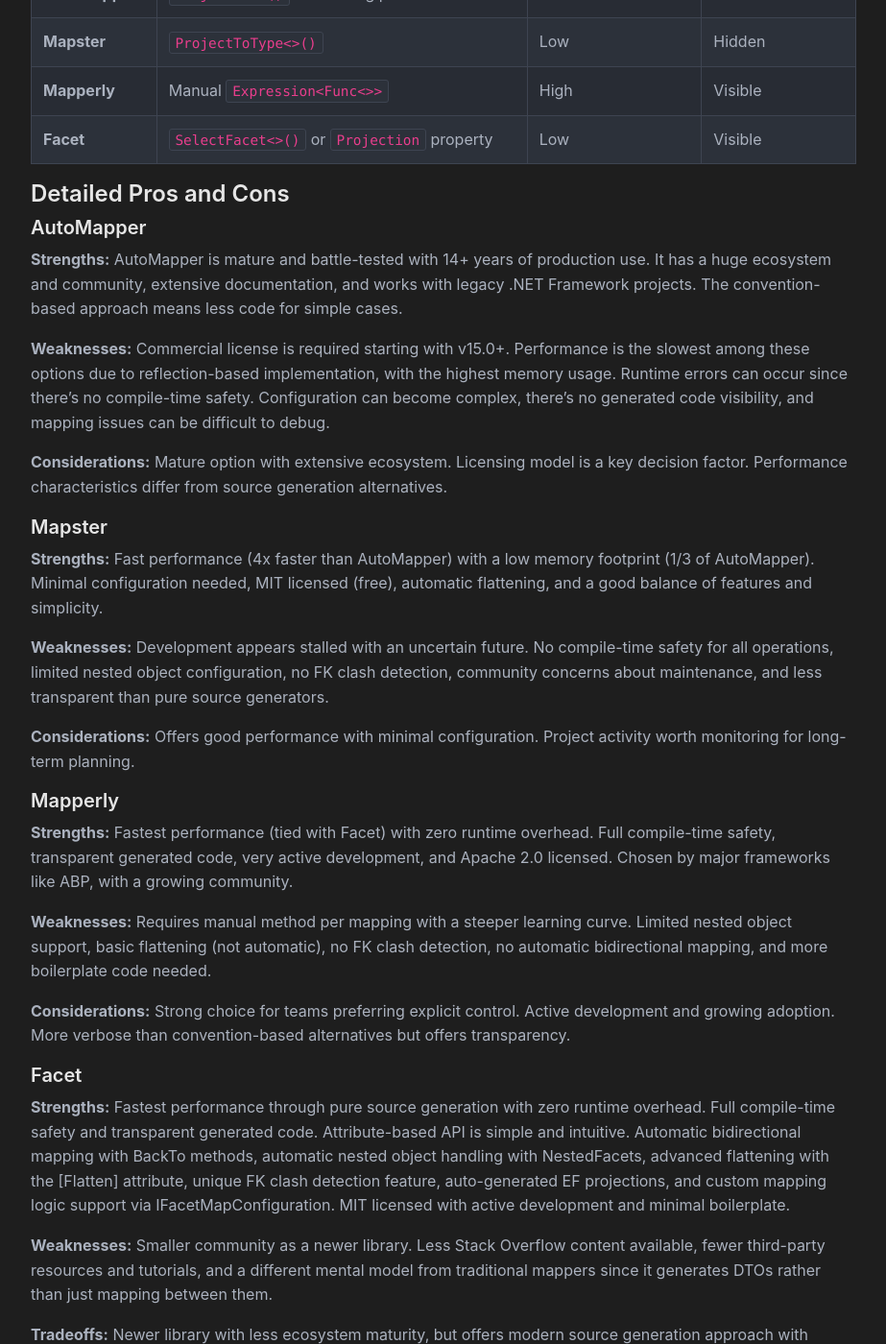
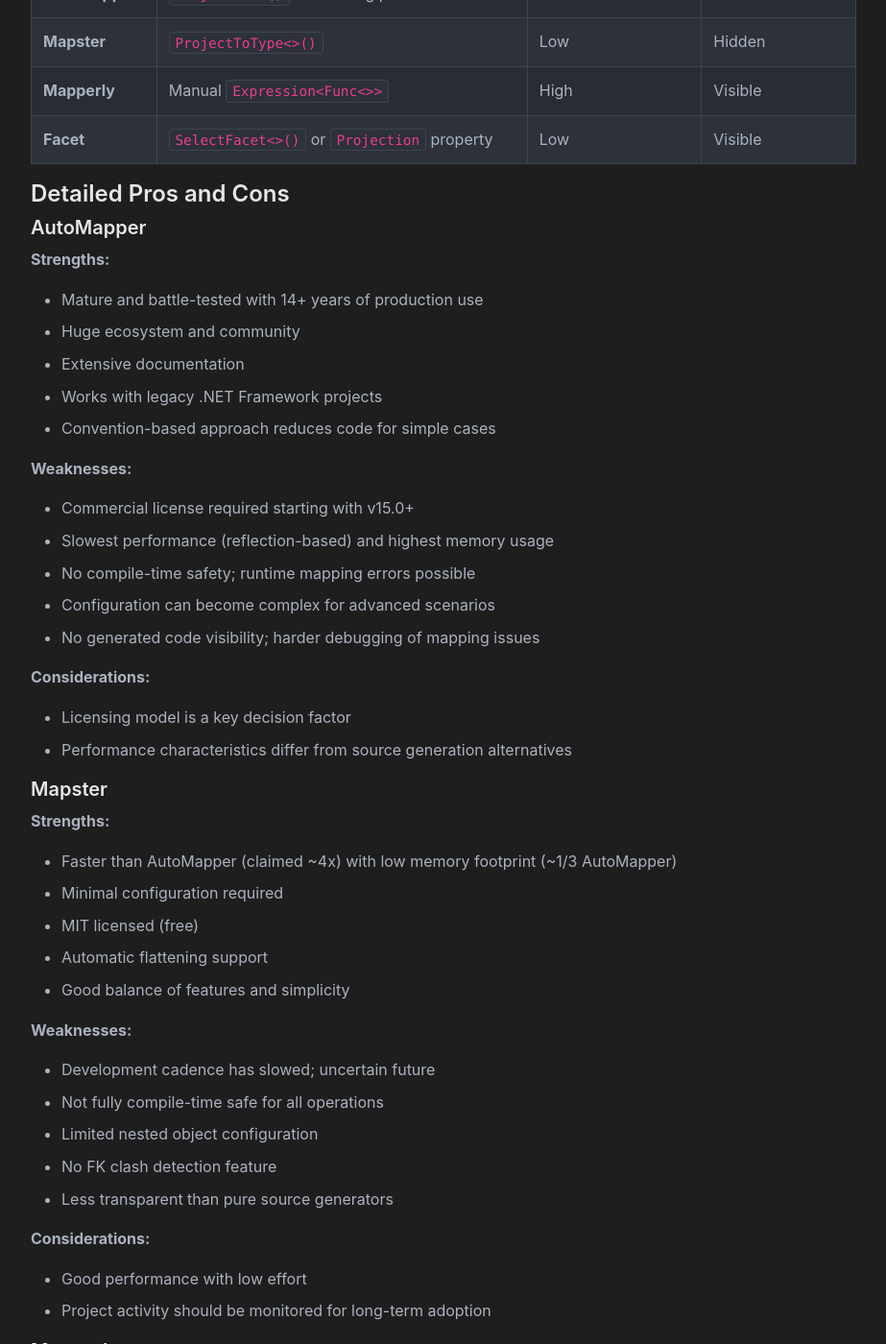
Before and after one commit to Tim-Maes/Tim-Maes.github.io, a Jekyll site: the page built from _posts/2025-11-07-dotnet-mappers-in-2025.md, in a window 1280 px wide and 1400 px high, scrolled down 5172 px. Shown: the whole window at 96% size, without its empty margins (178-1101 px from the left). Built offline with Jekyll 4.4.1, drawn with Linux system fonts in a browser that asks for light colours; some of the changed text lies outside the part shown.

Commit message:
formatting

```diff
--- a/_posts/2025-11-07-dotnet-mappers-in-2025.md
+++ b/_posts/2025-11-07-dotnet-mappers-in-2025.md
@@ -144,35 +144,89 @@
 
 ### AutoMapper
 
-**Strengths:** AutoMapper is mature and battle-tested with 14+ years of production use. It has a huge ecosystem and community, extensive documentation, and works with legacy .NET Framework projects. The convention-based approach means less code for simple cases.
+**Strengths:**
+- Mature and battle-tested with 14+ years of production use
+- Huge ecosystem and community
+- Extensive documentation
+- Works with legacy .NET Framework projects
+- Convention-based approach reduces code for simple cases
 
-**Weaknesses:** Commercial license is required starting with v15.0+. Performance is the slowest among these options due to reflection-based implementation, with the highest memory usage. Runtime errors can occur since there's no compile-time safety. Configuration can become complex, there's no generated code visibility, and mapping issues can be difficult to debug.
+**Weaknesses:**
+- Commercial license required starting with v15.0+
+- Slowest performance (reflection-based) and highest memory usage
+- No compile-time safety; runtime mapping errors possible
+- Configuration can become complex for advanced scenarios
+- No generated code visibility; harder debugging of mapping issues
 
-**Considerations:** Mature option with extensive ecosystem. Licensing model is a key decision factor. Performance characteristics differ from source generation alternatives.
+**Considerations:**
+- Licensing model is a key decision factor
+- Performance characteristics differ from source generation alternatives
 
 ### Mapster
 
-**Strengths:** Fast performance (4x faster than AutoMapper) with a low memory footprint (1/3 of AutoMapper). Minimal configuration needed, MIT licensed (free), automatic flattening, and a good balance of features and simplicity.
+**Strengths:**
+- Faster than AutoMapper (claimed ~4x) with low memory footprint (~1/3 AutoMapper)
+- Minimal configuration required
+- MIT licensed (free)
+- Automatic flattening support
+- Good balance of features and simplicity
 
-**Weaknesses:** Development appears stalled with an uncertain future. No compile-time safety for all operations, limited nested object configuration, no FK clash detection, community concerns about maintenance, and less transparent than pure source generators.
+**Weaknesses:**
+- Development cadence has slowed; uncertain future
+- Not fully compile-time safe for all operations
+- Limited nested object configuration
+- No FK clash detection feature
+- Less transparent than pure source generators
 
-**Considerations:** Offers good performance with minimal configuration. Project activity worth monitoring for long-term planning.
+**Considerations:**
+- Good performance with low effort
+- Project activity should be monitored for long-term adoption
 
 ### Mapperly
 
-**Strengths:** Fastest performance (tied with Facet) with zero runtime overhead. Full compile-time safety, transparent generated code, very active development, and Apache 2.0 licensed. Chosen by major frameworks like ABP, with a growing community.
+**Strengths:**
+- Fastest performance (tied with Facet) and zero runtime overhead
+- Full compile-time safety
+- Transparent generated code (inspectable)
+- Very active development and growing community
+- Apache 2.0 license
+- Adopted by major frameworks (e.g., ABP)
 
-**Weaknesses:** Requires manual method per mapping with a steeper learning curve. Limited nested object support, basic flattening (not automatic), no FK clash detection, no automatic bidirectional mapping, and more boilerplate code needed.
+**Weaknesses:**
+- Requires explicit method per mapping direction (more boilerplate)
+- Steeper learning curve for explicit style
+- Limited nested object support; needs manual config
+- Basic/limited flattening; not automatic
+- No FK clash detection
+- No automatic bidirectional mapping
 
-**Considerations:** Strong choice for teams preferring explicit control. Active development and growing adoption. More verbose than convention-based alternatives but offers transparency.
+**Considerations:**
+- Strong fit for teams preferring explicit control & transparency
+- Verbosity trades off against clarity and safety benefits
 
 ### Facet
 
-**Strengths:** Fastest performance through pure source generation with zero runtime overhead. Full compile-time safety and transparent generated code. Attribute-based API is simple and intuitive. Automatic bidirectional mapping with BackTo methods, automatic nested object handling with NestedFacets, advanced flattening with the [Flatten] attribute, unique FK clash detection feature, auto-generated EF projections, and custom mapping logic support via IFacetMapConfiguration. MIT licensed with active development and minimal boilerplate.
+**Strengths:**
+- Fastest performance (tied with Mapperly) via pure source generation
+- Full compile-time safety
+- Transparent generated code
+- Simple, intuitive attribute-based API
+- Automatic bidirectional mapping with `BackTo()`
+- Automatic nested object handling via `NestedFacets`
+- Advanced flattening with `[Flatten]`
+- Unique FK clash detection (including nested/recursive cases)
+- Auto-generated EF projections
+- Custom mapping extensibility via `IFacetMapConfiguration`
+- MIT licensed and active development
+- Minimal boilerplate (DTOs generated for you)
 
-**Weaknesses:** Smaller community as a newer library. Less Stack Overflow content available, fewer third-party resources and tutorials, and a different mental model from traditional mappers since it generates DTOs rather than just mapping between them.
+**Weaknesses:**
+- Newer library with smaller community
+- Fewer third-party resources / tutorials / Q&A content
+- Different mental model (DTO generation vs manual DTO definition)
 
-**Tradeoffs:** Newer library with less ecosystem maturity, but offers modern source generation approach with comprehensive built-in features.
+**Tradeoffs:**
+- Less ecosystem maturity vs broader feature integration and reduced manual DTO maintenance
 
 ## Migration Considerations
 
```
